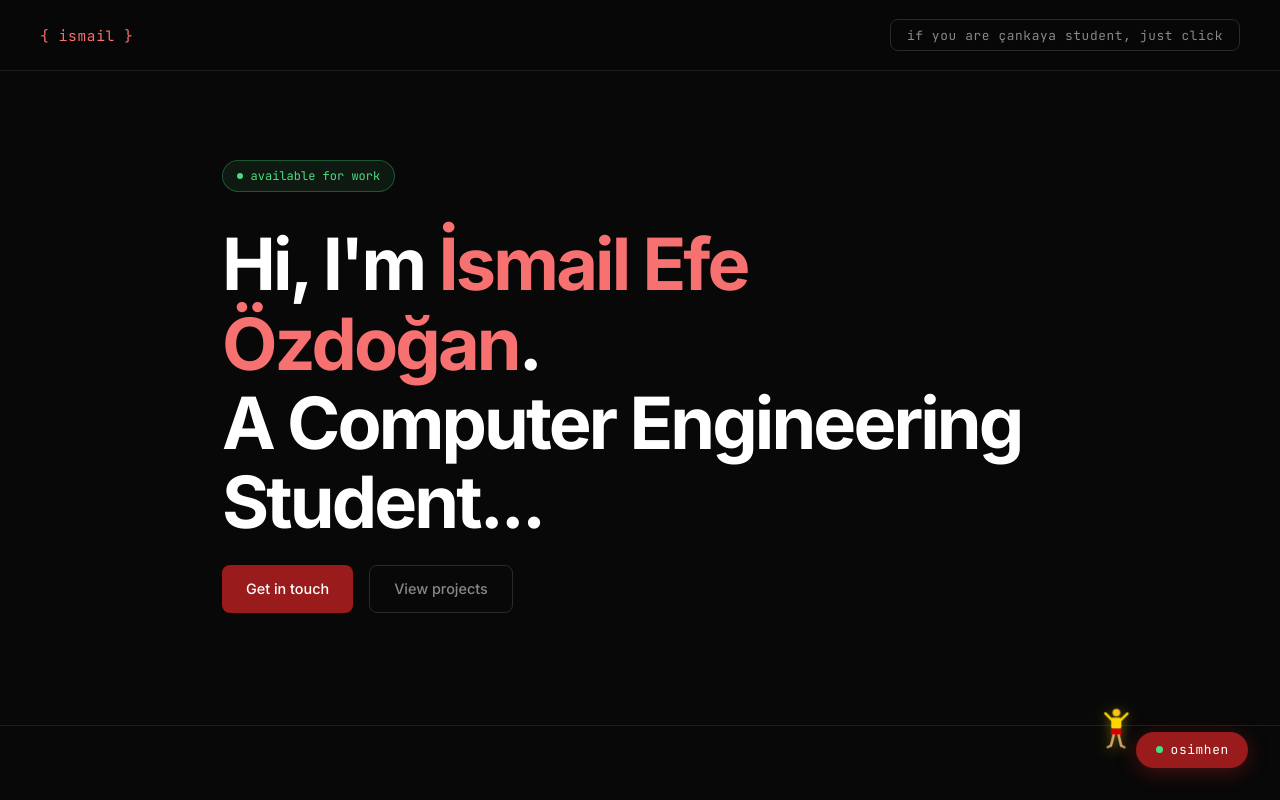
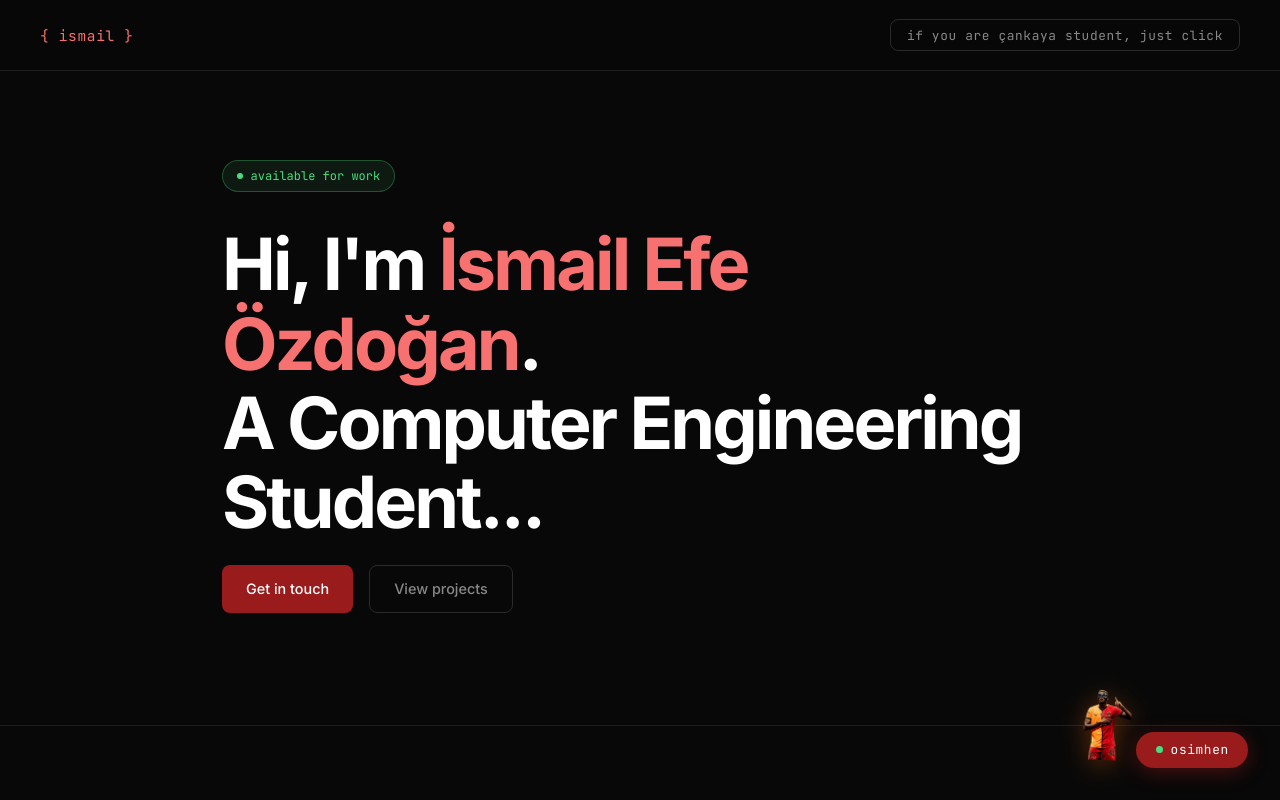
Before and after one commit to ismailexe/website, a React (Vite) app: page / in a window 1280 px wide. Shown: the top 800 px of the page. Built offline with nearby package versions, Linux system fonts and the light colour scheme.

Commit message:
Replace SVG figure with real Osimhen PNG (bg removed)

```diff
--- a/src/App.css
+++ b/src/App.css
@@ -592,16 +592,18 @@ section:last-child { border-bottom: none; }
 }
 
 .osimhen-figure {
-  animation: osimhenBounce 0.9s ease-in-out infinite alternate;
+  height: 80px;
+  width: auto;
+  object-fit: contain;
+  animation: osimhenBounce 1.2s ease-in-out infinite alternate;
   transform-origin: bottom center;
-  filter: drop-shadow(0 2px 6px rgba(255, 215, 0, 0.4));
-  margin-bottom: 2px;
+  filter: drop-shadow(0 4px 12px rgba(255, 100, 0, 0.35));
+  margin-bottom: 0;
 }
 
 @keyframes osimhenBounce {
-  0%   { transform: translateY(0px) rotate(-4deg); }
-  50%  { transform: translateY(-6px) rotate(0deg); }
-  100% { transform: translateY(-3px) rotate(4deg); }
+  0%   { transform: translateY(0px) rotate(-2deg); }
+  100% { transform: translateY(-8px) rotate(2deg); }
 }
 
 .chat-toggle {
--- a/src/ChatWidget.jsx
+++ b/src/ChatWidget.jsx
@@ -139,28 +139,12 @@ export default function ChatWidget() {
 
       <div className="chat-toggle-wrapper">
         {!isOpen && (
-          <div className="osimhen-figure" aria-hidden="true">
-            <svg viewBox="0 0 32 52" width="28" height="44" fill="none">
-              {/* Head */}
-              <circle cx="16" cy="5" r="4.5" fill="#f5c518"/>
-              {/* Left arm raised */}
-              <line x1="11" y1="14" x2="3" y2="6" stroke="#FFD700" strokeWidth="3" strokeLinecap="round"/>
-              {/* Right arm raised */}
-              <line x1="21" y1="14" x2="29" y2="6" stroke="#FFD700" strokeWidth="3" strokeLinecap="round"/>
-              {/* Jersey */}
-              <rect x="10" y="11" width="12" height="13" rx="2" fill="#FFD700"/>
-              {/* Shorts */}
-              <rect x="10" y="24" width="12" height="8" rx="1" fill="#CC0000"/>
-              {/* Left leg */}
-              <line x1="13" y1="32" x2="10" y2="44" stroke="#d4a96a" strokeWidth="3" strokeLinecap="round"/>
-              {/* Right leg */}
-              <line x1="19" y1="32" x2="22" y2="44" stroke="#d4a96a" strokeWidth="3" strokeLinecap="round"/>
-              {/* Left foot */}
-              <line x1="10" y1="44" x2="6" y2="46" stroke="#d4a96a" strokeWidth="2.5" strokeLinecap="round"/>
-              {/* Right foot */}
-              <line x1="22" y1="44" x2="26" y2="46" stroke="#d4a96a" strokeWidth="2.5" strokeLinecap="round"/>
-            </svg>
-          </div>
+          <img
+            src="/osimhen.png"
+            alt="osimhen"
+            className="osimhen-figure"
+            aria-hidden="true"
+          />
         )}
         <button
           className={`chat-toggle${isOpen ? ' active' : ''}`}
```
Also changed, not shown: public/osimhen.png (added).
